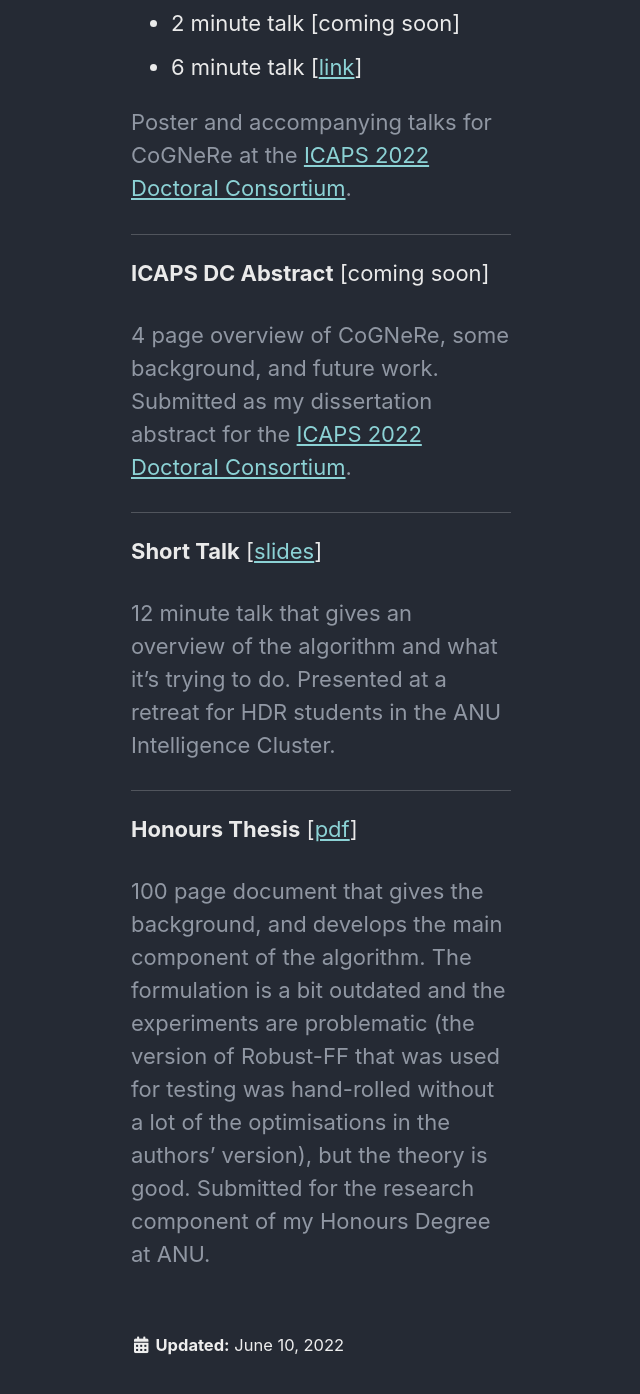
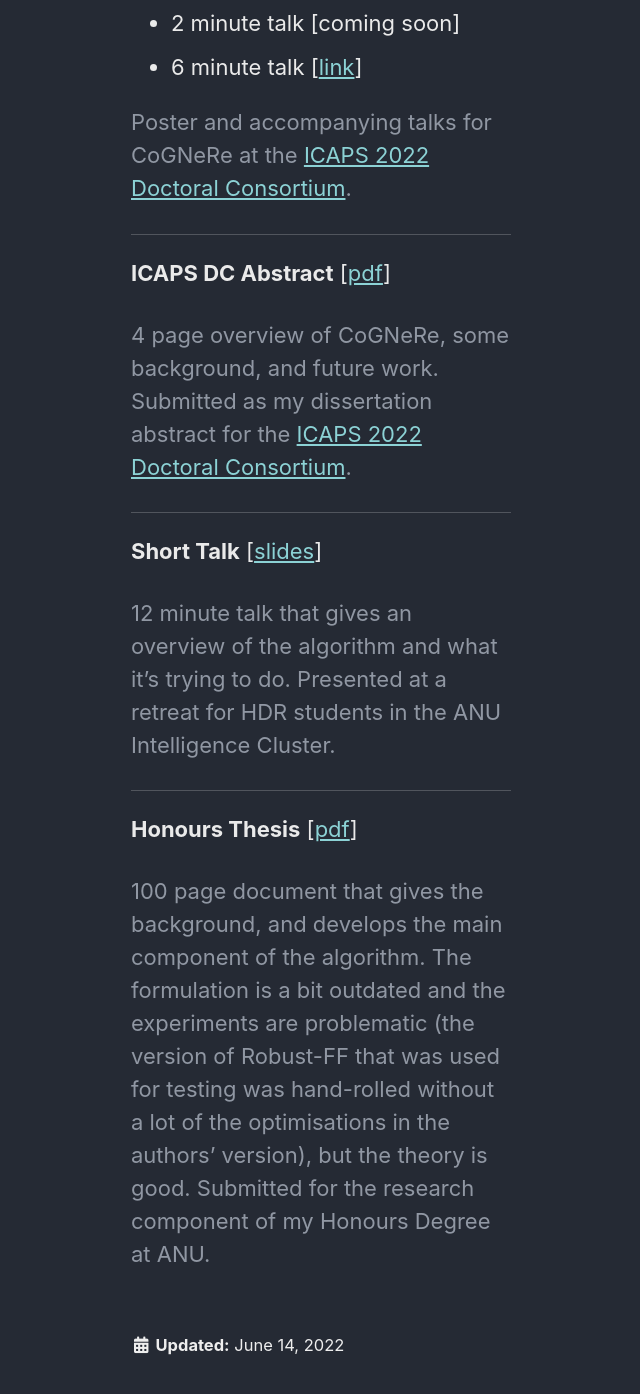
Before and after one commit to schmlz/schmlz.github.io, a Jekyll site: the page built from _posts/2022-05-17-cognere.markdown, in a window 1280 px wide and 1400 px high, scrolled down 1242 px. Shown: the top 1394 px of the window, without its empty margins (319-959 px from the left). Built offline with Jekyll 4.4.1, drawn with Linux system fonts in a browser that asks for light colours; cached includes are drawn as plain includes.

Commit message:
added new version of DC abstract

```diff
--- a/_posts/2022-05-17-cognere.markdown
+++ b/_posts/2022-05-17-cognere.markdown
@@ -5,7 +5,7 @@ header:
   image: /assets/images/cognere/cognere_summary.svg
   teaser: /assets/images/cognere/cognere_summary.svg
 # classes: wide
-last_modified_at: 2022-06-10
+last_modified_at: 2022-06-14
 excerpt_separator: <!--more-->
 ---
 
@@ -31,7 +31,7 @@ Consortium](https://icaps22.icaps-conference.org/dc-2022).
 
 ----
 
-**ICAPS DC Abstract** [coming soon]
+**ICAPS DC Abstract** [[pdf]({{ site.url }}/downloads/cognere/icaps_dc_abstract.pdf)]
 
 4 page overview of CoGNeRe, some background, and future work. Submitted as my dissertation abstract
 for the  [ICAPS 2022 Doctoral Consortium](https://icaps22.icaps-conference.org/dc-2022).
```
Also changed, not shown: 1 other file.
